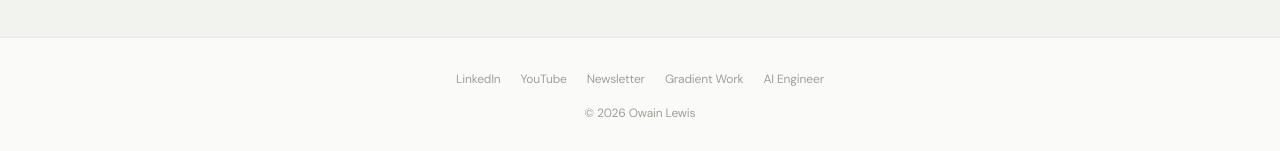
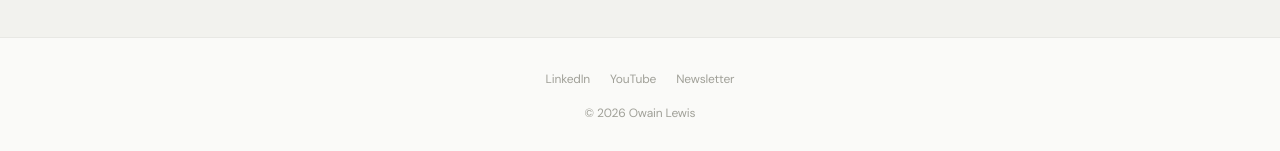
Before and after one commit to owainlewis/website, a Next.js app: page / in a window 1280 px wide. Shown: the part 1996-2147 px from the top of the page. Built offline with nearby package versions, Linux system fonts and the light colour scheme.

Commit message:
Remove Gradient Work and AI Engineer from footer

```diff
--- a/src/app/page.tsx
+++ b/src/app/page.tsx
@@ -6,8 +6,6 @@ const FOOTER_LINKS = [
   { label: "LinkedIn", href: LINKS.linkedin },
   { label: "YouTube", href: LINKS.youtube },
   { label: "Newsletter", href: LINKS.newsletter },
-  { label: "Gradient Work", href: LINKS.gradientWork },
-  { label: "AI Engineer", href: LINKS.skool },
 ] as const;
 
 export default function HomePage() {
```
